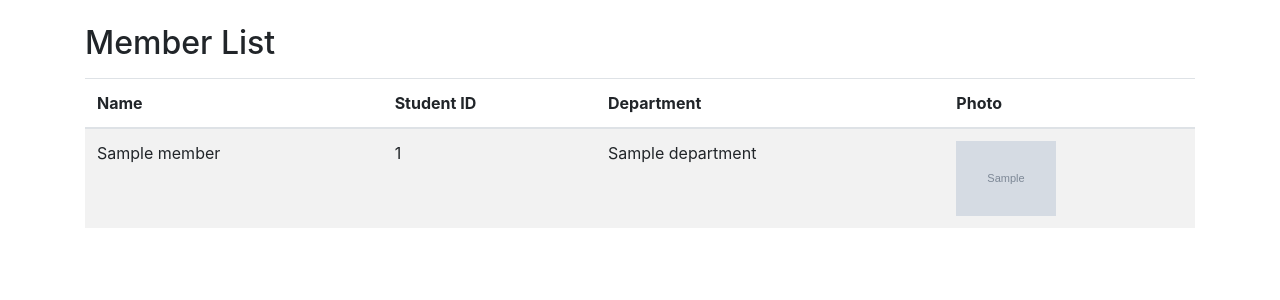
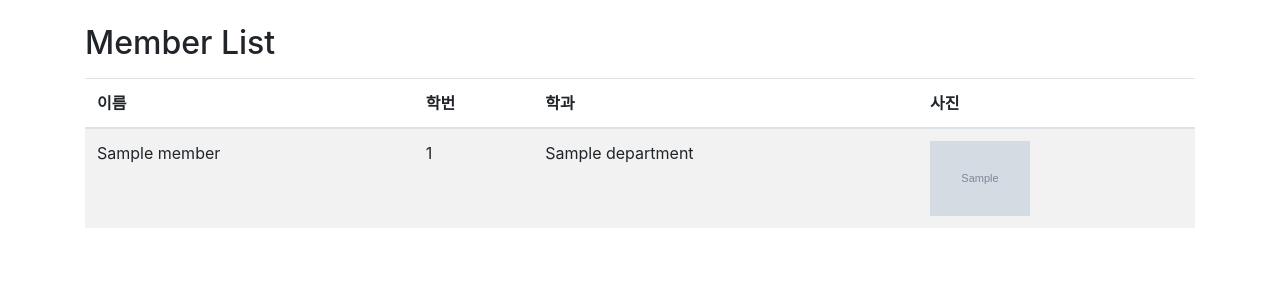
Before and after one commit to caputdraconis050630/igrus-mms, a Flask app: template templates/members.html in a window 1280 px wide. Shown: the part 56-356 px from the top of the page. Run offline with Flask 3, Linux system fonts and the light colour scheme; the template is opened without the code that fills it: most values are stand-ins (such as "Sample title", 1, 10 or a date in 2020); grey boxes marked "Sample" are stand-in pictures; some libraries are stand-ins or nearby versions.

Commit message:
Update members.html

```diff
--- a/templates/members.html
+++ b/templates/members.html
@@ -5,10 +5,10 @@
 <table class="table table-striped mt-3">
     <thead>
         <tr>
-            <th>Name</th>
-            <th>Student ID</th>
-            <th>Department</th>
-            <th>Photo</th>
+            <th>이름</th>
+            <th>학번</th>
+            <th>학과</th>
+            <th>사진</th>
         </tr>
     </thead>
     <tbody>
```
